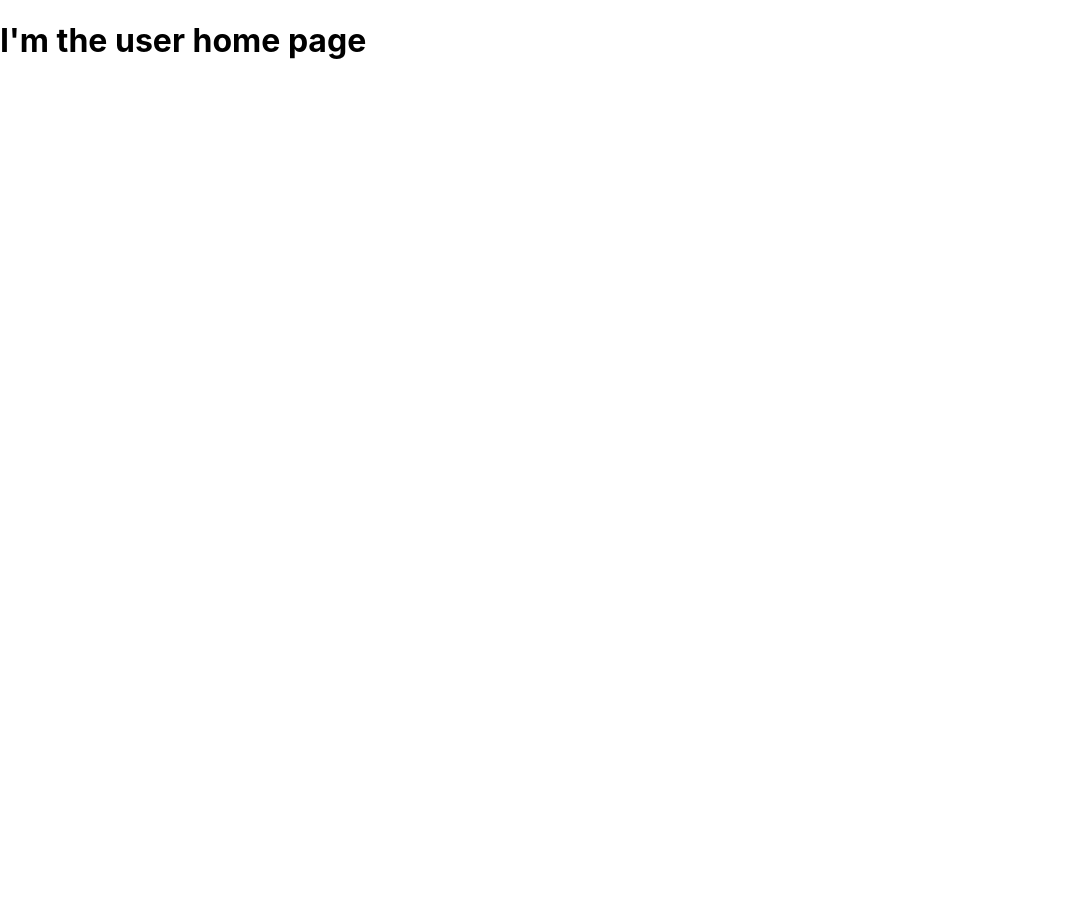
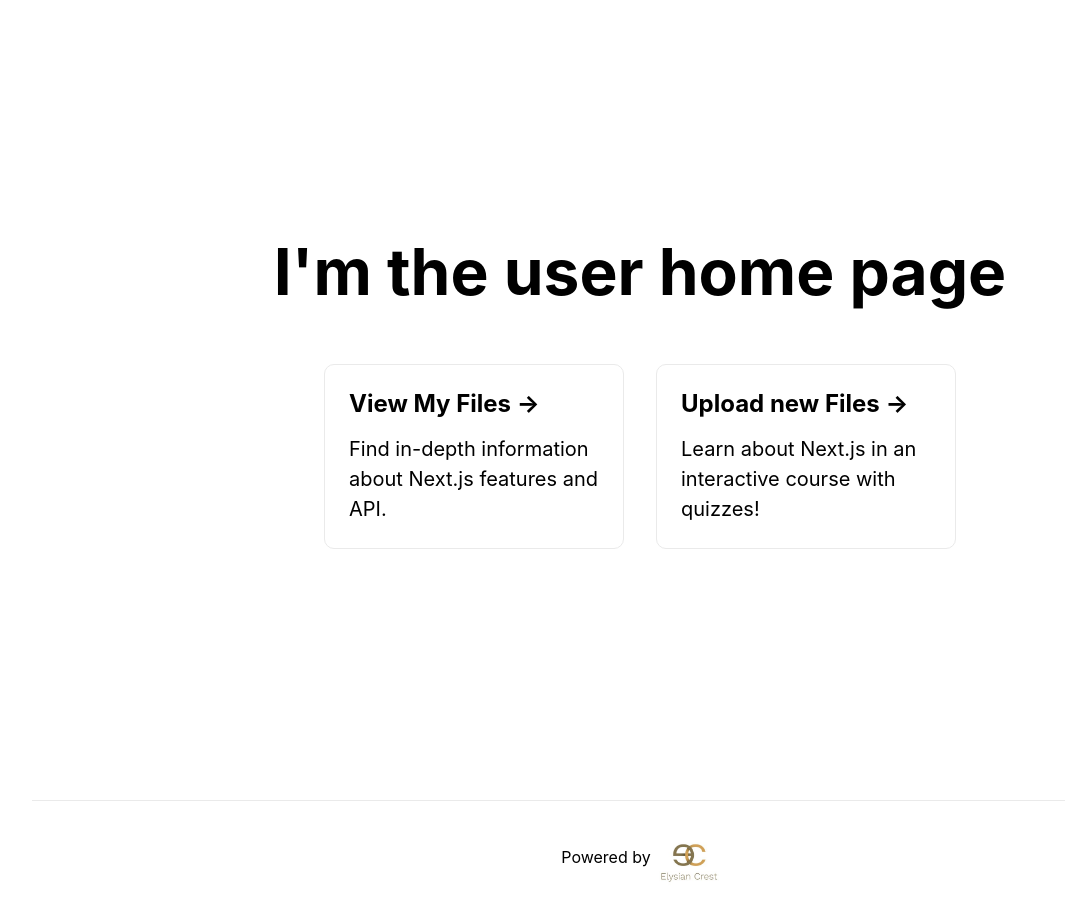
Before and after one commit to knimalaka/filebasket-frontend, a Next.js app: page /user/home in a window 1280 px wide. Shown: the whole page, without its empty margins (0-1065 px from the left). Before the commit the page ends 800 px from the top, so only its background shows below. Built offline with nearby package versions, Linux system fonts and the light colour scheme.

Commit message:
Home page

```diff
--- a/pages/index.js
+++ b/pages/index.js
@@ -1,7 +1,7 @@
 import styles from '../styles/Home.module.css'
 import Footer from '../components/footer'
 
-export default function Home() {
+export default function Front() {
   return (
     <div className={styles.container}>
 
--- a/pages/user/home.js
+++ b/pages/user/home.js
@@ -1,7 +1,34 @@
-const Home = () => (
-    <div>
-        <h1>I'm the user home page</h1>
+import styles from '../../styles/Home.module.css'
+import Footer from '../../components/footer'
+
+export default function Home() {//View, upload, signout options
+  return (
+    <div className={styles.container}>
+      <main className={styles.main}>
+        <h1 className={styles.title}>
+            I'm the user home page
+        </h1>
+
+        <br/><br/>
+
+        <div className={styles.grid}>
+          <a href="user/login" className={styles.card}>
+            {/*view and delete featues*/}
+            <h2>View My Files &rarr;</h2>
+            <p>Find in-depth information about Next.js features and API.</p>
+          </a>
+
+          <a href="admin/aLogin" className={styles.card}>
+            {/*drag and drop featue*/}
+            <h2>Upload new Files &rarr;</h2>
+            <p>Learn about Next.js in an interactive course with quizzes!</p>
+          </a>
+
+        </div>
+      </main>
+
+      <Footer />
+
     </div>
-)
-
-export default Home;
+  )
+}
```
Also changed, not shown: pages/admin/aHome.js (+28 -0 lines).
